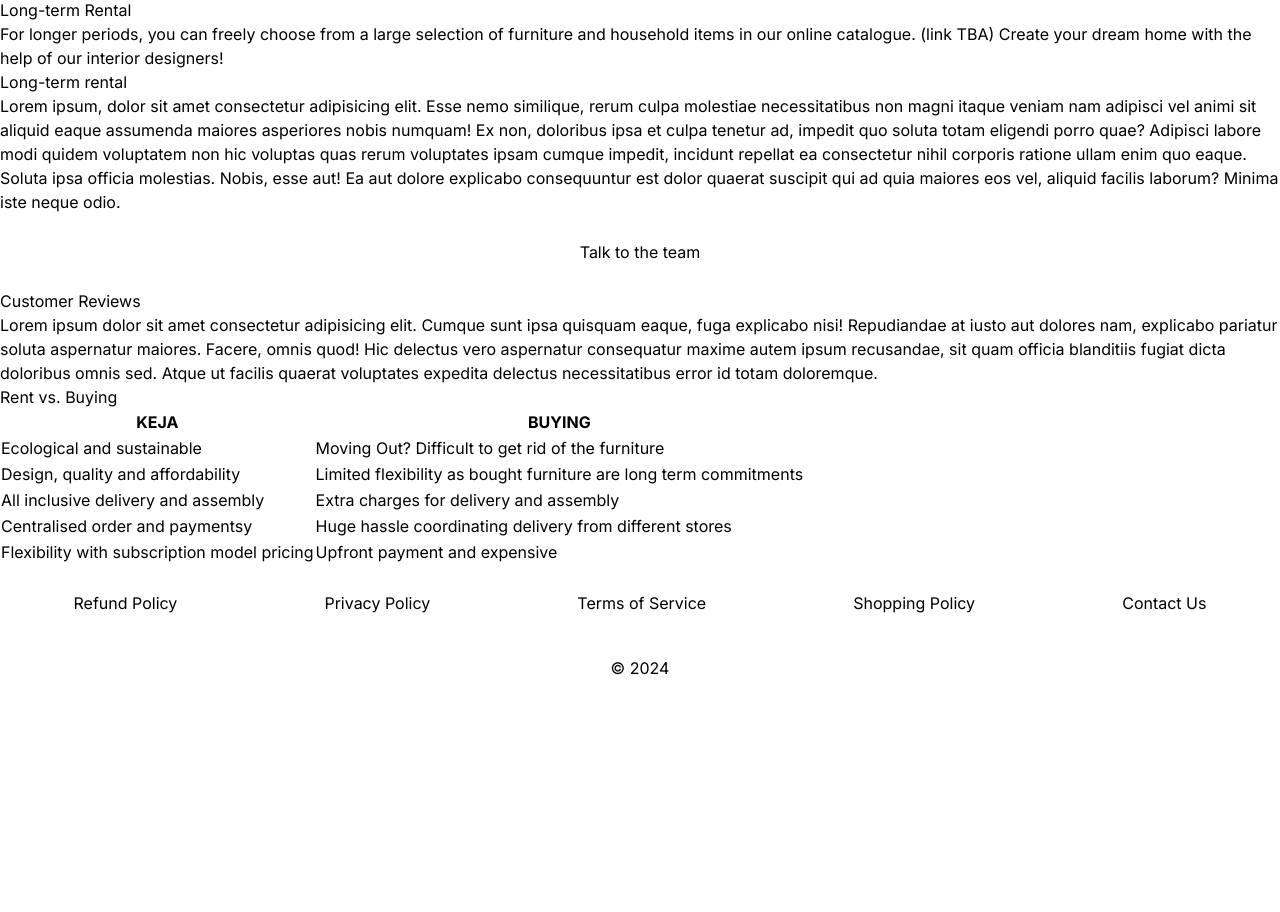
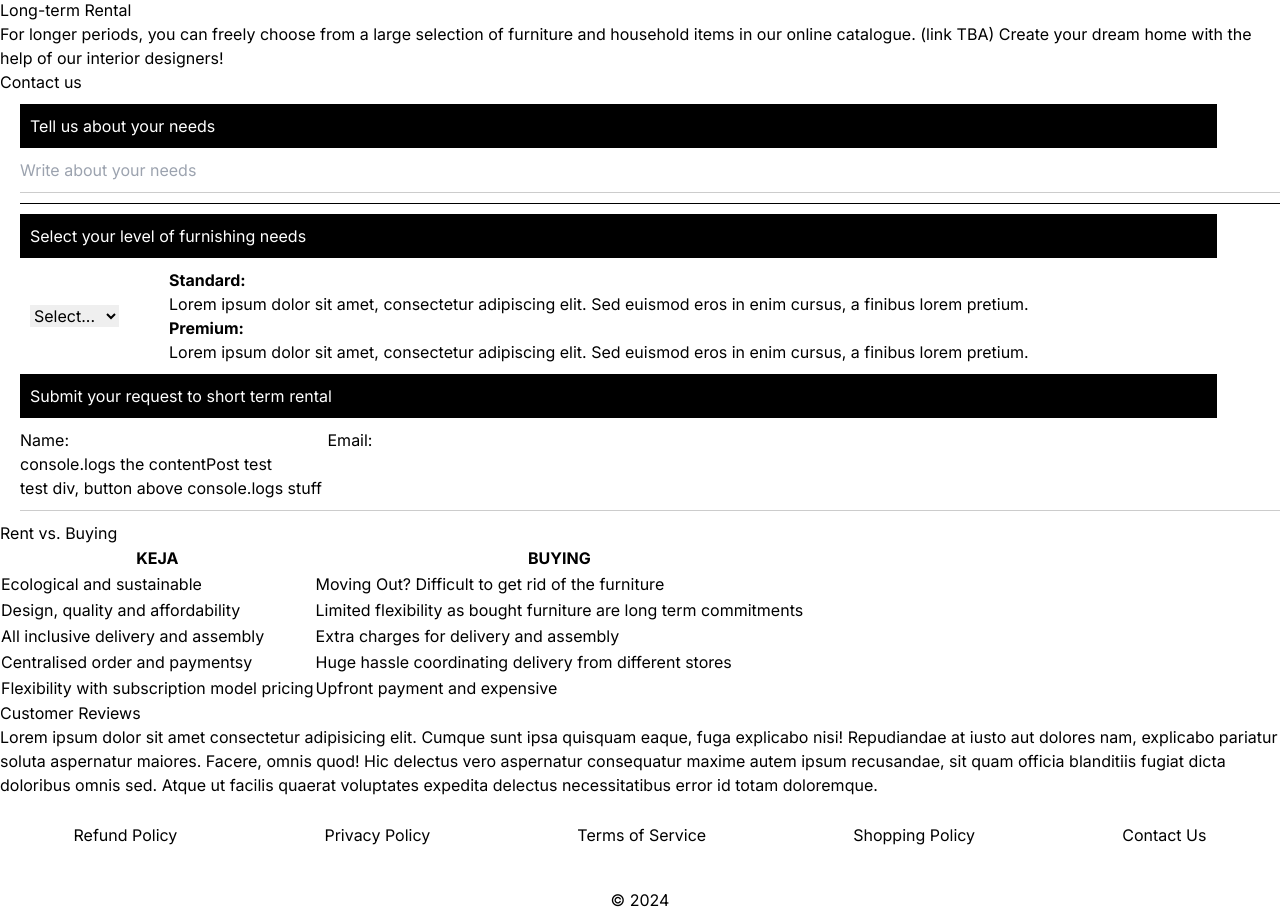
Before and after one commit to ikarrila/Homebox, a Next.js app in the folder frontend/: page /FAAS/rental_services/long_term in a window 1280 px wide. Shown: the part 490-1402 px from the top of the page. Before the commit the page ends 1170 px from the top, so only its background shows below. Built offline with nearby package versions, Linux system fonts and the light colour scheme.

Commit message:
Rearranging components

```diff
--- a/frontend/components/LongTermLanding.js
+++ b/frontend/components/LongTermLanding.js
@@ -3,28 +3,23 @@ import '/styles/styles.css';
 import Link from 'next/link';
 import PictureBanner from './PictureBanner';
 import ContactForm from './ContactForm';
-import CustomerReviews from './CustomerReviews';
-import RentingVsBuying from './RentingvsBuying';
-
+import RentingVsBuying from "./RentingVsBuying";
+import CustomerReviews from "./CustomerReviews";
 
 export default function LongTermLanding() {
     return (
-        <><div className='section col'>
-            <PictureBanner />
+        <><PictureBanner />
+        <div className='section col'>
             <h1>Long-term Rental</h1>
             <p> For longer periods, you can freely choose from a large selection of furniture and household items in our online catalogue. (link TBA) Create your dream home with the help of our interior designers!</p>
-        </div><div className='container col'>
-                <h1>Long-term rental</h1>
-                <div className='section col'>
-                    <p> Lorem ipsum, dolor sit amet consectetur adipisicing elit. Esse nemo similique, rerum culpa molestiae necessitatibus non magni itaque veniam nam adipisci vel animi sit aliquid eaque assumenda maiores asperiores nobis numquam! Ex non, doloribus ipsa et culpa tenetur ad, impedit quo soluta totam eligendi porro quae? Adipisci labore modi quidem voluptatem non hic voluptas quas rerum voluptates ipsam cumque impedit, incidunt repellat ea consectetur nihil corporis ratione ullam enim quo eaque. Soluta ipsa officia molestias. Nobis, esse aut! Ea aut dolore explicabo consequuntur est dolor quaerat suscipit qui ad quia maiores eos vel, aliquid facilis laborum? Minima iste neque odio.</p>
-                    <Link href="/contact">
-                        <button className="btn-primary">
-                            Talk to the team
-                        </button>
-                    </Link>
-                </div>
-                <CustomerReviews />
-                <RentingVsBuying />
-            </div></>
+        </div>
+        <div className='section col'>
+            <h2>Contact us</h2>
+            <ContactForm />
+        </div>
+        <div className='section col'>
+            <RentingVsBuying />
+            <CustomerReviews />
+        </div></>
     );
 }
```
